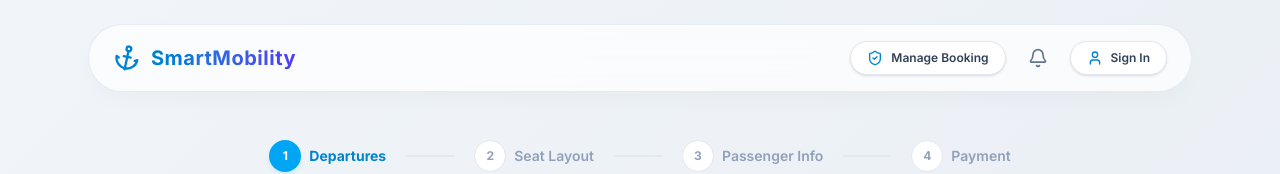
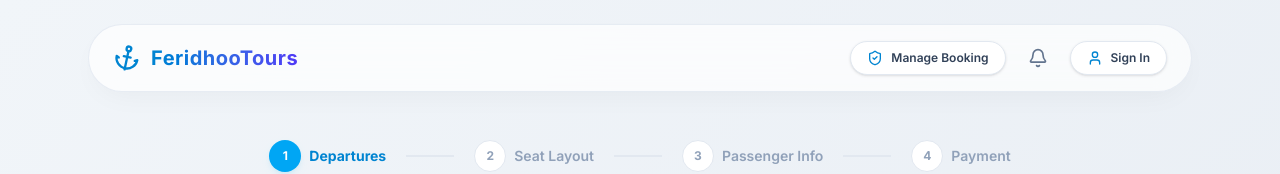
Before and after one commit to afey0/feridhootours, a React (Vite) app: page / in a window 1280 px wide. Shown: the top 174 px of the page. Built offline with nearby package versions, Linux system fonts and the light colour scheme.

Commit message:
Update application branding to FeridhooTours

```diff
--- a/index.html
+++ b/index.html
@@ -4,7 +4,7 @@
     <meta charset="UTF-8" />
     <link rel="icon" type="image/svg+xml" href="/favicon.svg" />
     <meta name="viewport" content="width=device-width, initial-scale=1.0" />
-    <title>boatbooking</title>
+    <title>FeridhooTours - Speedboat & Ferry Transfers</title>
   </head>
   <body>
     <div id="root"></div>
--- a/package.json
+++ b/package.json
@@ -1,5 +1,5 @@
 {
-  "name": "boatbooking",
+  "name": "feridhootours",
   "private": true,
   "version": "0.0.0",
   "type": "module",
--- a/src/components/BookingModal.tsx
+++ b/src/components/BookingModal.tsx
@@ -334,7 +334,7 @@ export const BookingModal: React.FC<Props> = ({
                   <div className="bg-white p-3 rounded-lg border border-slate-200 space-y-1 text-slate-700 font-mono text-xs shadow-sm">
                     <div>Bank: <strong>Bank of Maldives (MVR)</strong></div>
                     <div>Account Number: <strong>7730000123456</strong></div>
-                    <div>Name: <strong>SmartMobility Pvt Ltd</strong></div>
+                    <div>Name: <strong>FeridhooTours Pvt Ltd</strong></div>
                   </div>
                 </div>
 
@@ -461,7 +461,7 @@ export const BookingModal: React.FC<Props> = ({
                       <div className="flex justify-between items-center border-b border-slate-100 pb-2.5">
                         <div className="flex items-center gap-1.5">
                           <Ticket size={16} className="text-sky-600" />
-                          <span className="text-xs font-black uppercase tracking-wider text-slate-800">Smart Ferry Boarding Pass</span>
+                          <span className="text-xs font-black uppercase tracking-wider text-slate-800">FeridhooTours Boarding Pass</span>
                         </div>
                         <span className={`text-[10px] font-bold px-2 py-0.5 rounded-full uppercase tracking-wider ${
                           classLabel === 'VIP'
--- a/src/components/LandingInfo.tsx
+++ b/src/components/LandingInfo.tsx
@@ -222,7 +222,7 @@ export const LandingInfo: React.FC<Props> = ({ onOpenTerms, onSelectRoute }) =>
             <p className="flex items-start gap-2 text-slate-550 leading-relaxed">
               <MapPin size={16} className="text-sky-600 shrink-0 mt-0.5" />
               <span>
-                SmartMobility Maldives Pvt Ltd<br />
+                FeridhooTours Maldives Pvt Ltd<br />
                 H. Ameenee Building, 4th Floor<br />
                 Boduthakurufaanu Magu, Malé 20066<br />
                 Republic of Maldives
@@ -240,7 +240,7 @@ export const LandingInfo: React.FC<Props> = ({ onOpenTerms, onSelectRoute }) =>
               </p>
               <p className="flex items-center gap-2">
                 <Mail size={15} className="text-sky-600" />
-                <span>support@smartferry.mv</span>
+                <span>support@feridhootours.mv</span>
               </p>
               <p className="flex items-center gap-2">
                 <Clock size={15} className="text-sky-600" />
@@ -265,7 +265,7 @@ export const LandingInfo: React.FC<Props> = ({ onOpenTerms, onSelectRoute }) =>
         </div>
 
         <div className="border-t border-slate-100 pt-6 text-center text-[10px] text-slate-400 font-bold uppercase tracking-wider">
-          © {new Date().getFullYear()} SmartMobility Maldives. All Rights Reserved. SmartFerry v2.2.0-Light.
+          © {new Date().getFullYear()} FeridhooTours Maldives. All Rights Reserved. FeridhooTours v2.2.0.
         </div>
       </footer>
 
--- a/src/components/Navigation.tsx
+++ b/src/components/Navigation.tsx
@@ -48,7 +48,7 @@ export const Navigation: React.FC<Props> = ({
       <div className="flex items-center gap-2.5 font-black text-xl cursor-pointer">
         <Anchor className="text-sky-600 rotate-12 shrink-0" size={28} />
         <span className="text-transparent bg-clip-text bg-gradient-to-r from-sky-600 to-indigo-600 tracking-wide font-black">
-          SmartMobility
+          FeridhooTours
         </span>
       </div>
 
--- a/src/components/TermsModal.tsx
+++ b/src/components/TermsModal.tsx
@@ -28,7 +28,7 @@ export const TermsModal: React.FC<Props> = ({ isOpen, onClose }) => {
           </div>
           <div>
             <h2 className="text-xl font-extrabold text-slate-900 tracking-tight">Terms of Service & Transit Policies</h2>
-            <p className="text-slate-500 text-xs mt-0.5 font-medium">SmartMobility Maldives Speedboat & Ferry Transit Guidelines</p>
+            <p className="text-slate-500 text-xs mt-0.5 font-medium">FeridhooTours Maldives Speedboat & Ferry Transit Guidelines</p>
           </div>
         </div>
 
--- a/src/store/useAuthStore.ts
+++ b/src/store/useAuthStore.ts
@@ -159,8 +159,8 @@ export const useAuthStore = () => {
     // Trigger Welcome Email
     triggerEmail(
       newUser.email,
-      `Welcome to SmartFerry, ${newUser.name}!`,
-      `Dear ${newUser.name},\n\nThank you for signing up as a ${newUser.role === 'agency' ? 'Travel Agent' : 'Passenger'} on SmartFerry.\n\nYou can now quickly manage your passenger manifests, book speedboats, and track transfer slips in real-time.\n\nBest regards,\nSmartMobility Maldives Operations Team`,
+      `Welcome to FeridhooTours, ${newUser.name}!`,
+      `Dear ${newUser.name},\n\nThank you for signing up as a ${newUser.role === 'agency' ? 'Travel Agent' : 'Passenger'} on FeridhooTours.\n\nYou can now quickly manage your passenger manifests, book speedboats, and track transfer slips in real-time.\n\nBest regards,\nFeridhooTours Maldives Operations Team`,
       'welcome'
     );
 
@@ -178,8 +178,8 @@ export const useAuthStore = () => {
     // Trigger Reset Email
     triggerEmail(
       found.email,
-      'Reset your SmartFerry password',
-      `Hello ${found.name},\n\nWe received a request to recover your password. Please use the following temporary verification token to reset your password:\n\nVerification Token: MOCK-PASS-RECOVERY-OTP-8889\n\nOr click the link below to set a new password:\nhttp://localhost:5173/reset-password?email=${found.email}&token=MOCK-PASS-RECOVERY-OTP-8889\n\nIf you did not request this, please disregard this notification.\n\nBest regards,\nSmartMobility Support Team`,
+      'Reset your FeridhooTours password',
+      `Hello ${found.name},\n\nWe received a request to recover your password. Please use the following temporary verification token to reset your password:\n\nVerification Token: MOCK-PASS-RECOVERY-OTP-8889\n\nOr click the link below to set a new password:\nhttp://localhost:5173/reset-password?email=${found.email}&token=MOCK-PASS-RECOVERY-OTP-8889\n\nIf you did not request this, please disregard this notification.\n\nBest regards,\nFeridhooTours Support Team`,
       'reset'
     );
 
--- a/src/store/useBookingFlow.ts
+++ b/src/store/useBookingFlow.ts
@@ -182,8 +182,8 @@ export const useBookingFlow = () => {
 
     triggerEmail(
       recipient,
-      `SmartFerry Booking Confirmation - PNR: ${ref}`,
-      `Dear Passenger,\n\nThank you for booking with SmartFerry. Your reservation details are as follows:\n\n` +
+      `FeridhooTours Booking Confirmation - PNR: ${ref}`,
+      `Dear Passenger,\n\nThank you for booking with FeridhooTours. Your reservation details are as follows:\n\n` +
       `Booking PNR: ${ref}\n` +
       `Vessel: ${selectedSchedule.vesselName} (${selectedSchedule.vesselType})\n` +
       `Route: ${selectedSchedule.routeFrom} to ${selectedSchedule.routeTo}\n` +
@@ -192,7 +192,7 @@ export const useBookingFlow = () => {
       `Total Fare Paid: $${(subtotal - discount).toFixed(2)}\n` +
       `Payment Status: ${paymentStatus}\n\n` +
       `Your digital tickets and boarding pass QR codes will unlock once payment status is Verified.\n\n` +
-      `Safe Travels,\nSmartMobility Maldives Operations Team`,
+      `Safe Travels,\nFeridhooTours Maldives Operations Team`,
       'booking'
     );
 
--- a/src/store/usePlatformStore.ts
+++ b/src/store/usePlatformStore.ts
@@ -60,11 +60,11 @@ export interface EmailLog {
 }
 
 let globalEmailConfig = loadFromStorage('sf_email_config', {
-  host: 'smtp.smartmobility.mv',
+  host: 'smtp.feridhootours.mv',
   port: '587',
-  senderName: 'SmartMobility Notifications',
-  senderEmail: 'no-reply@smartmobility.mv',
-  username: 'no-reply@smartmobility.mv',
+  senderName: 'FeridhooTours Notifications',
+  senderEmail: 'no-reply@feridhootours.mv',
+  username: 'no-reply@feridhootours.mv',
   welcomeEnabled: true,
   bookingEnabled: true,
   statusEnabled: true,
@@ -402,15 +402,15 @@ export const usePlatformStore = () => {
         if (status === 'verified') {
           triggerEmail(
             recipient,
-            `SmartFerry Boarding Passes Issued - PNR: ${bookingId}`,
-            `Dear Passenger,\n\nWe are pleased to inform you that your bank transfer slip for booking reference ${bookingId} has been successfully verified!\n\nYour digital tickets and boarding QR codes are now fully unlocked. You can view or print them inside the "My Bookings" section or self-service lookup portal.\n\nThank you for choosing SmartFerry.\n\nBest regards,\nSmartMobility Maldives Operations Team`,
+            `FeridhooTours Boarding Passes Issued - PNR: ${bookingId}`,
+            `Dear Passenger,\n\nWe are pleased to inform you that your bank transfer slip for booking reference ${bookingId} has been successfully verified!\n\nYour digital tickets and boarding QR codes are now fully unlocked. You can view or print them inside the "My Bookings" section or self-service lookup portal.\n\nThank you for choosing FeridhooTours.\n\nBest regards,\nFeridhooTours Maldives Operations Team`,
             'status'
           );
         } else if (status === 'rejected') {
           triggerEmail(
             recipient,
-            `SmartFerry Payment Rejected - PNR: ${bookingId}`,
-            `Dear Passenger,\n\nWe regret to inform you that your bank transfer slip for booking reference ${bookingId} has been rejected by our verification team.\n\nReason: ${reason || 'unclear transaction slip image / name mismatch.'}\n\nPlease log in to your portal or use the lookup reference code to upload a valid receipt within the next 6 hours to prevent automatic cancellation.\n\nSincerely,\nSmartMobility Audits Team`,
+            `FeridhooTours Payment Rejected - PNR: ${bookingId}`,
+            `Dear Passenger,\n\nWe regret to inform you that your bank transfer slip for booking reference ${bookingId} has been rejected by our verification team.\n\nReason: ${reason || 'unclear transaction slip image / name mismatch.'}\n\nPlease log in to your portal or use the lookup reference code to upload a valid receipt within the next 6 hours to prevent automatic cancellation.\n\nSincerely,\nFeridhooTours Audits Team`,
             'status'
           );
         }
@@ -505,8 +505,8 @@ export const usePlatformStore = () => {
     const recipient = booking.passengerEmail || (booking.passengers[0] ? `${booking.passengers[0].name.toLowerCase().replace(/\s+/g, '')}@example.com` : 'passenger@example.com');
     triggerEmail(
       recipient,
-      `SmartFerry Manual Refund Request Submitted - PNR: ${bookingId}`,
-      `Dear Passenger,\n\nYour cancellation & manual refund request for booking PNR ${bookingId} has been logged.\n\nRefund Statement:\n- Original Amount Paid: $${booking.totalAmount.toFixed(2)}\n- Policy Rule Tier: ${calc.policyTier}\n- Cancellation Fee: $${finalFee.toFixed(2)}\n- Net Refund Credited: $${finalRefundAmount.toFixed(2)}\n\nBank Payout Account:\n- Bank: ${bankDetails?.bankName || 'N/A'}\n- Account Holder: ${bankDetails?.accountName || 'N/A'}\n- Account Number: ${bankDetails?.accountNumber || 'N/A'}\n\nOur finance team will process the manual bank transfer within 24-48 hours and upload the transfer receipt proof.\n\nThank you,\nSmartMobility Maldives Finance Team`,
+      `FeridhooTours Manual Refund Request Submitted - PNR: ${bookingId}`,
+      `Dear Passenger,\n\nYour cancellation & manual refund request for booking PNR ${bookingId} has been logged.\n\nRefund Statement:\n- Original Amount Paid: $${booking.totalAmount.toFixed(2)}\n- Policy Rule Tier: ${calc.policyTier}\n- Cancellation Fee: $${finalFee.toFixed(2)}\n- Net Refund Credited: $${finalRefundAmount.toFixed(2)}\n\nBank Payout Account:\n- Bank: ${bankDetails?.bankName || 'N/A'}\n- Account Holder: ${bankDetails?.accountName || 'N/A'}\n- Account Number: ${bankDetails?.accountNumber || 'N/A'}\n\nOur finance team will process the manual bank transfer within 24-48 hours and upload the transfer receipt proof.\n\nThank you,\nFeridhooTours Maldives Finance Team`,
       'status'
     );
 
@@ -541,8 +541,8 @@ export const usePlatformStore = () => {
     const recipient = booking.passengerEmail || (booking.passengers[0] ? `${booking.passengers[0].name.toLowerCase().replace(/\s+/g, '')}@example.com` : 'passenger@example.com');
     triggerEmail(
       recipient,
-      `SmartFerry Money Transfer Receipt Uploaded - PNR: ${bookingId}`,
-      `Dear Passenger,\n\nOur finance department has completed your manual bank refund transfer of $${finalRefundAmount.toFixed(2)} for booking PNR ${bookingId}.\n\nProof of money transfer receipt has been attached to your reservation record. You can view or print the transfer slip inside your portal.\n\nSincerely,\nSmartMobility Accounts Audit Team`,
+      `FeridhooTours Money Transfer Receipt Uploaded - PNR: ${bookingId}`,
+      `Dear Passenger,\n\nOur finance department has completed your manual bank refund transfer of $${finalRefundAmount.toFixed(2)} for booking PNR ${bookingId}.\n\nProof of money transfer receipt has been attached to your reservation record. You can view or print the transfer slip inside your portal.\n\nSincerely,\nFeridhooTours Accounts Audit Team`,
       'status'
     );
 
```
Also changed, not shown: 1 other file (tests, documents, lock files or other folders).
